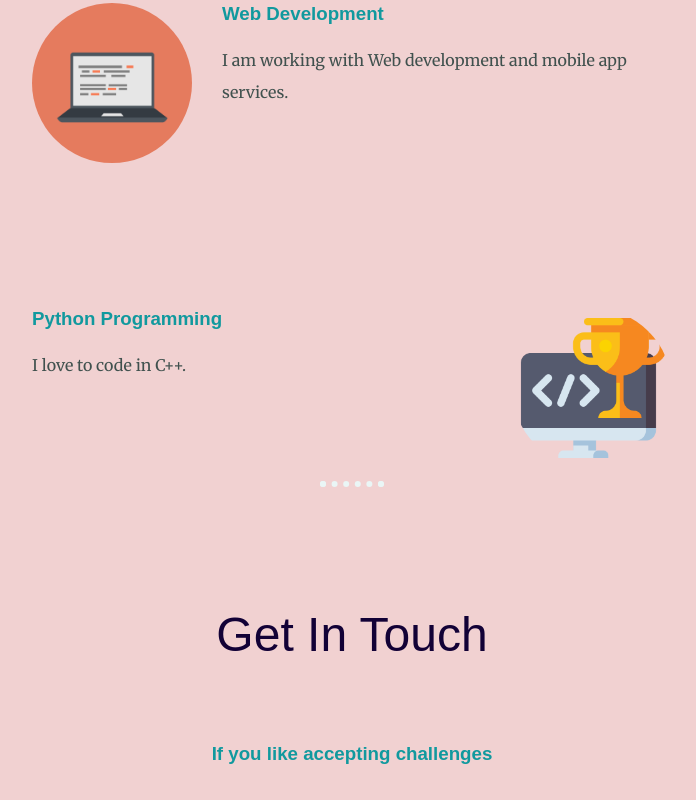
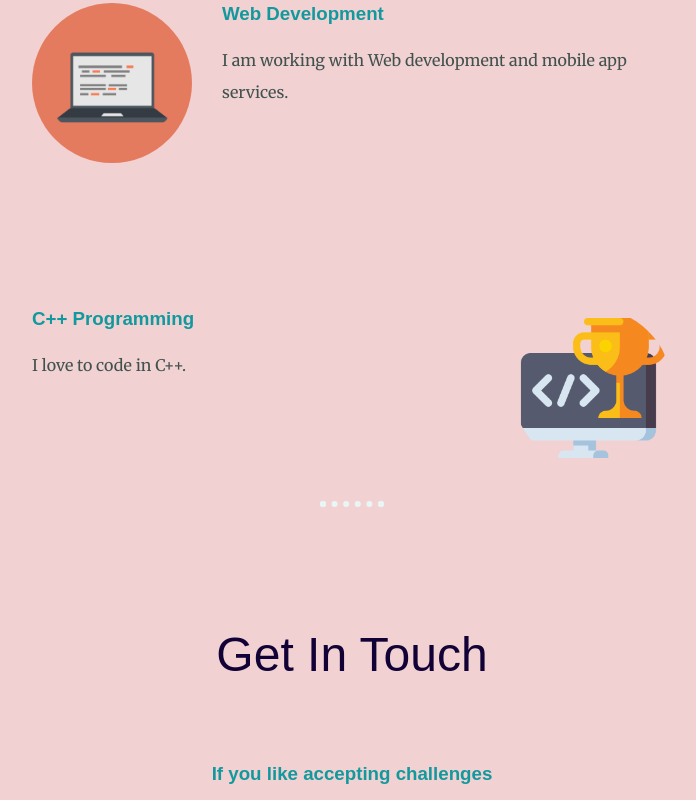
Before and after one commit to imnitin13/myweb, a plain HTML site: page index.html in a window 1280 px wide. Shown: the part 1898-2698 px from the top of the page, without its empty margins (288-984 px from the left). Drawn offline with Linux system fonts and the light colour scheme.

Commit message:
Update index.html

```diff
--- a/index.html
+++ b/index.html
@@ -26,14 +26,14 @@
         <hr>
         <div class="skills">
           <h2>My Skills.</h2>
-          <div class="skill-row" style="margin-bottom: 120px;">
+          <div class="skill-row">
             <img class="computer" src="computer.png" alt="">
             <h3>Web Development</h3>
             <p>I am working with Web development and mobile app services.</p>
           </div>
-          <div class="skill-row">
+          <div class="skill-row" style="margin-bottom: 120px;">
             <img class="hackathon" src="hackathon.png" alt="">
-            <h3>Python Programming</h3>
+            <h3>C++ Programming</h3>
             <p>I love to code in C++.                                                                                 </p>
           </div>
         </div>
```
